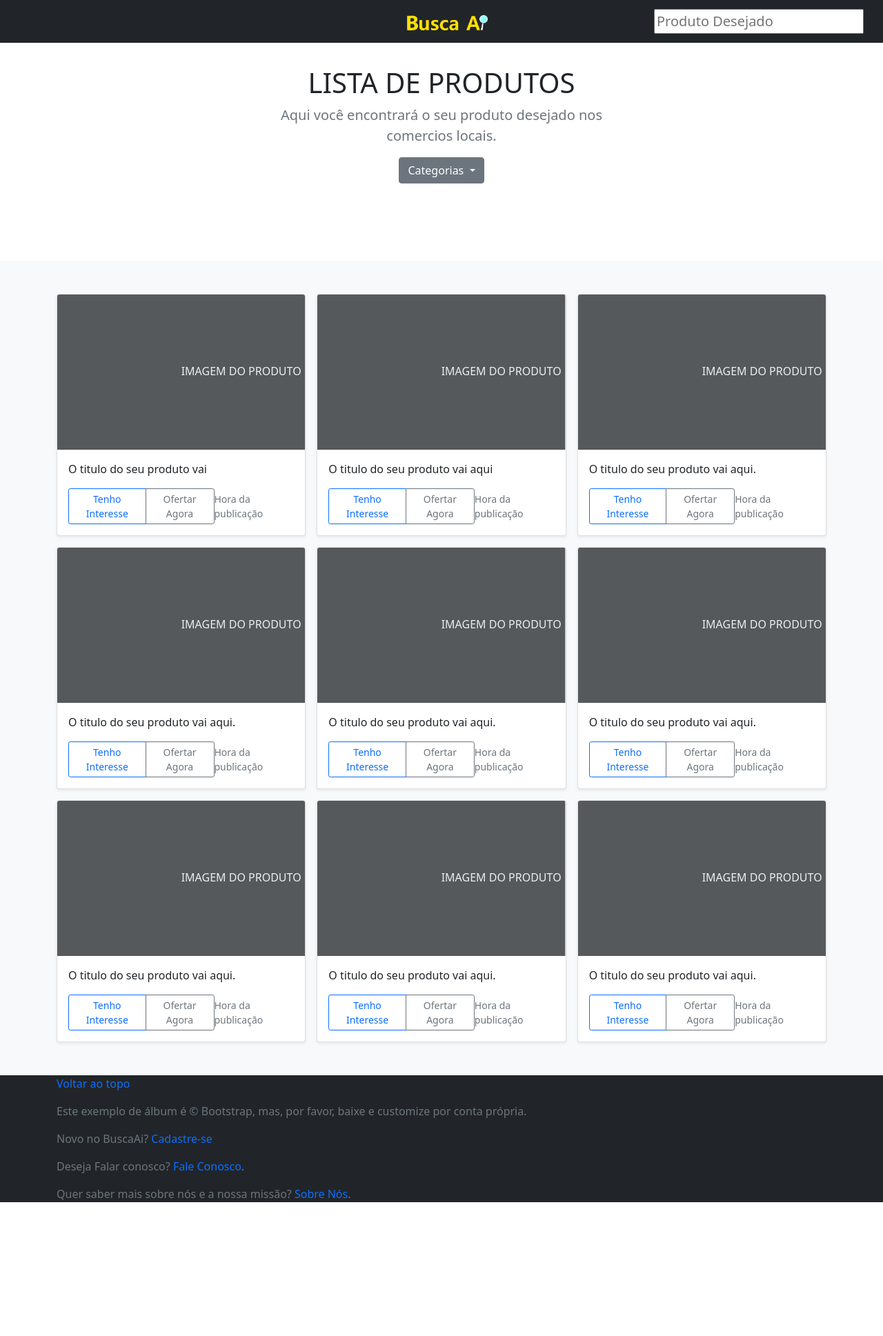
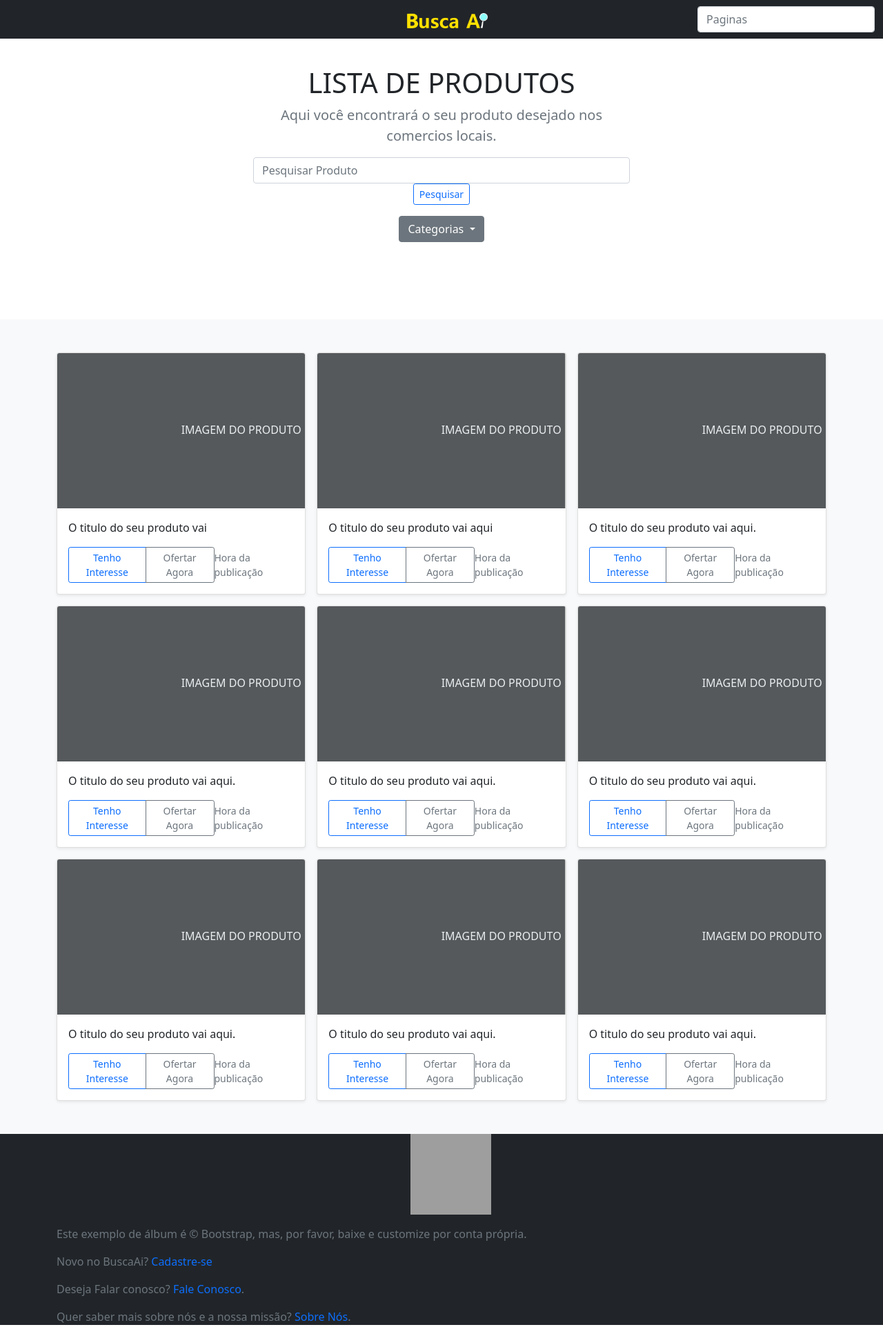
Before and after one commit to devWallacePessoa/busca_ai, a PHP site: page /principal.php in a window 1280 px wide. Shown: the whole page at 69% size. Before the commit the page ends 1743 px from the top, so only its background shows below. Run offline with PHP 8.4, Linux system fonts and the light colour scheme; grey boxes are pictures that could not be loaded.

Commit message:
Add files via upload

```diff
--- a/principal.php
+++ b/principal.php
@@ -11,7 +11,9 @@
 <nav class="navbar fixed-top navbar-dark bg-dark">
       <div class="container-fluid">
         <a class="navbar-brand" href="#" id="navlogo"><img src="imagens/buscaaiwhite.png" height="22,5" width="117"></a>
-        <a class="navbar-brand" face="Malgun Gothic" href="#"> <input type="text" placeholder="Produto Desejado" name="pesquisa" id="pesquisa">  </a>
+        <form class="form-inline my-2 my-lg-0">
+      <input class="form-control mr-sm-2" type="search" placeholder="Paginas" aria-label="Pesquisar">
+    </form>
       </div>
     </nav>
 
@@ -23,6 +25,10 @@
       <h1 class="fw-light">LISTA DE PRODUTOS</h1>
       <p class="lead text-muted">Aqui você encontrará o seu produto desejado nos comercios locais.</p>
       <p>
+      <form class="form-inline my-2 my-lg-0">
+      <input class="form-control mr-sm-2" type="search" placeholder="Pesquisar Produto" aria-label="Pesquisar">
+     <p> <button class="btn btn-sm btn-outline-primary" type="submit">Pesquisar</button> </p>
+    </form>
       <div class="dropdown">
   <a class="btn btn-secondary dropdown-toggle" href="#" role="button" id="dropdownMenuLink" data-toggle="dropdown" aria-haspopup="true" aria-expanded="false">
     Categorias
@@ -34,6 +40,7 @@
     <a class="dropdown-item" href="#">Alguma coisa aqui</a>
   </div>
 </div>
+
       </p>
     </div>
   </div>
@@ -198,7 +205,7 @@
 <footer class="text-muted bg-dark">
       <div class="container">
         <p class="float-right">
-          <a href="#">Voltar ao topo</a>
+        <a class="navbar-brand" href="/busca_ai/principal.php" id="navlogo"><img src="imagens/buscaaiminimal.png" height="117" width="117"></a>
         </p>
         <p>Este exemplo de álbum é &copy; Bootstrap, mas, por favor, baixe e customize por conta própria.</p>
         <p>Novo no BuscaAi? <a href="/busca_ai/cadastro.php">Cadastre-se</a> </P>
```
Also changed, not shown: sobrenos.php (+32 -1 lines).
